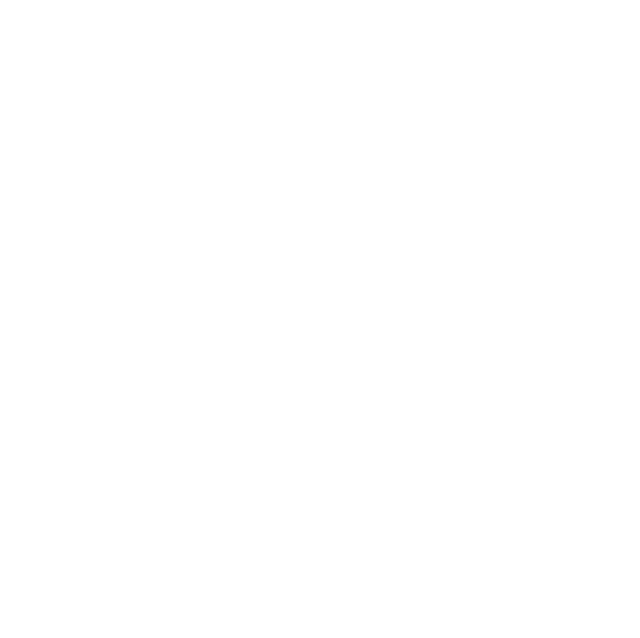
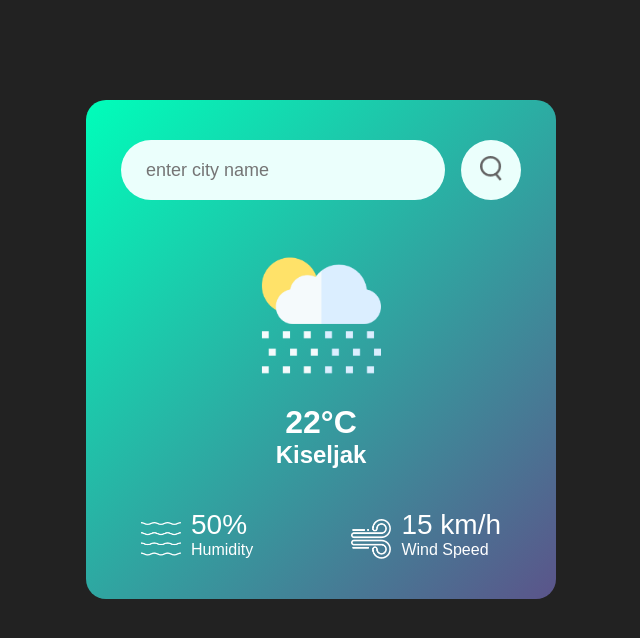
Before and after one commit to fejzo9/WeatherApp, a plain HTML site: page index.html in a window 1280 px wide. Shown: the whole page, without its empty margins (319-959 px from the left). Drawn offline with Linux system fonts and the light colour scheme.

Commit message:
Connected with openWeatherMap website. It is updateing informations using json sent from their servers through api

```diff
--- a/index.html
+++ b/index.html
@@ -8,6 +8,34 @@
 </head>
 <body>
 
+    <div class="card">
+        <div class="search">
+            <input type="text" placeholder="enter city name" spellcheck="false">
+            <button><img src="images/search.png"></button>
+        </div>
+        <div class="weather">
+            <img src="images/rain.png" class="weather-icon">
+            <h1 class="temp">22°C</h1>
+            <h2 class="city">Kiseljak</h2>
+            <div class="details">
+                <div class="col">
+                    <img src="images/humidity.png">
+                    <div>
+                        <p class="humidity">50%</p>
+                        <p>Humidity</p>
+                    </div>
+                </div>
+                <div class="col">
+                    <img src="images/wind.png">
+                    <div>
+                        <p class="wind">15 km/h</p>
+                        <p>Wind Speed</p>
+                    </div>
+                </div>
+            </div>
+        </div>
+    </div>
+
     <script src="script.js"></script>
 </body>
 </html>
--- a/script.js
+++ b/script.js
@@ -0,0 +1,21 @@
+const apiKey = "20712e5c91db9ed66f4a5b6acc50aa20";
+const apiUrl = "https://api.openweathermap.org/data/2.5/weather?&units=metric&q=";
+
+const searchBox = document.querySelector(".search input");
+const searchBtn = document.querySelector(".search button");
+
+async function checkWeather (city){
+    const response = await fetch(apiUrl + city + `&appid=${apiKey}`);
+    var data = await response.json();
+
+    console.log(data);
+
+    document.querySelector(".city").innerHTML = data.name;
+    document.querySelector(".temp").innerHTML = Math.round(data.main.temp) + "°C";
+    document.querySelector(".humidity").innerHTML = data.main.humidity + "%";
+    document.querySelector(".wind").innerHTML = data.wind.speed + " km/h";
+}
+
+searchBtn.addEventListener("click", ()=> {
+    checkWeather(searchBox.value);
+});
--- a/style.css
+++ b/style.css
@@ -0,0 +1,95 @@
+*{
+    margin: 0;
+    padding: 0;
+    font-family: 'Poppins', sans-serif;
+    box-sizing: border-box;
+}
+
+body{
+    background-color: #222;
+}
+
+.card{
+    width: 90%;
+    max-width: 470px;
+    background: linear-gradient(135deg, #00feba, #5b548a);
+    color: #fff;
+    margin: 100px auto 0;
+    border-radius: 20px;
+    padding: 40px 35px;
+    text-align: center;
+}
+
+.search{
+    width: 100%;
+    display: flex;
+    align-items: center;
+    justify-content: space-between;
+}
+
+.search input{
+    border: 0;
+    outline: 0;
+    height: 60px;
+    border-radius: 30px;
+    padding: 10px 25px;
+    margin-right: 16px;
+    background-color: #ebfffc;
+    color: #555;
+    flex: 1;
+    font-size: 18px;
+}
+
+.search button {
+    border: 0;
+    outline: 0;
+    background-color: #ebfffc;
+    border-radius: 50%;
+    width: 60px;
+    height: 60px;
+    cursor: pointer;
+}
+
+.search button img{
+    width: 22px;
+}
+
+.weather-icon{
+    width: 170px;
+    margin-top: 30px;
+}
+
+.weater h1{
+    font-size: 80px;
+    font-weight: 500;
+}
+
+.weater h2{
+    font-size: 45px;
+    font-weight: 400;
+    margin-top: -10px;
+}
+
+.details{
+    display: flex;
+    align-items: center;
+    justify-content: space-between;
+    padding: 0 20px;
+    margin-top: 50px;
+}
+
+.col{
+    display: flex;
+    align-items: center;
+    text-align: left;
+}
+
+.col img{
+    width: 40px;
+    margin-right: 10px;
+}
+
+.humidity, .wind{
+    font-size: 28px;
+    margin-top: -10px;
+}
```
